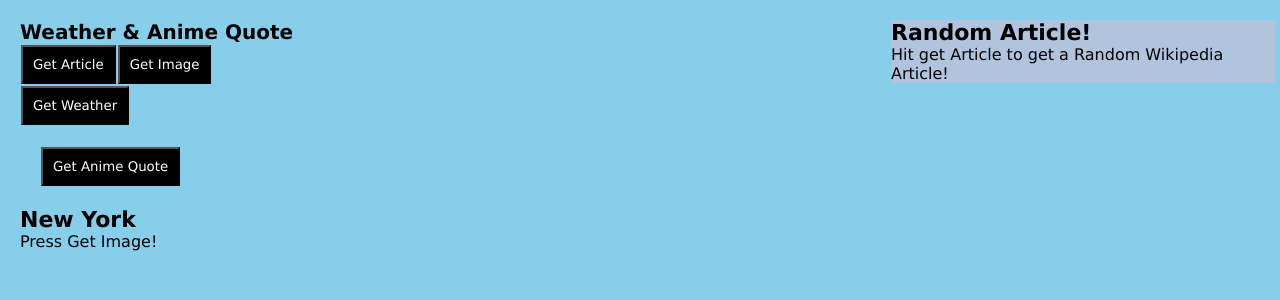
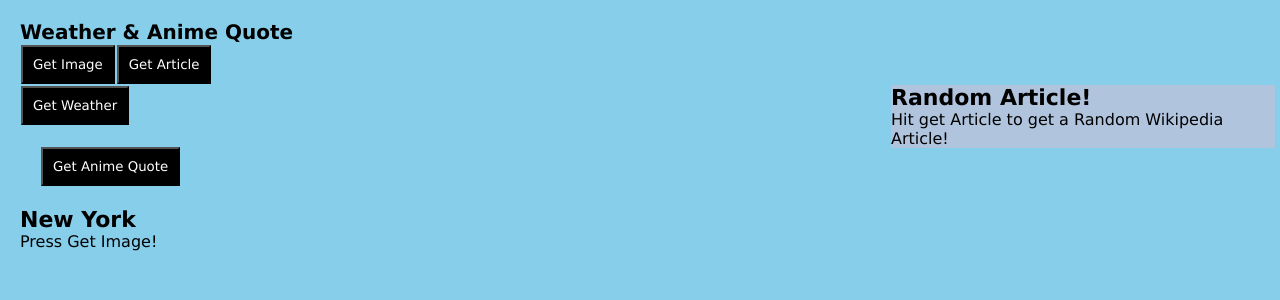
Before and after one commit to wy33/Web_Dev_Assignment5, a React (Create React App) app in the folder src/: page / in a window 1280 px wide. Shown: the top 300 px of the page. Built offline with nearby package versions, Linux system fonts and the light colour scheme.

Commit message:
Moved Articles into Features and added Redux for it

```diff
--- a/src/App.js
+++ b/src/App.js
@@ -1,18 +1,18 @@
 import { useReducer, useState } from "react";
 
-import ArticleList from "./Articles.js";
+import ArticleList from "./features/Article/Articles.js";
 import Weather from "./Weather.js";
 import AnimeQuote from "./features/AnimeQuote/AnimeQuote.js";
 import Image from "./Image.js"
 
 export default function Gallery() {
 	// const [quote, setQuote] = useState({ anime: null, character: null, quote: null });
-	const [article, setArticle] = useState({empty:true});
+	//const [article, setArticle] = useState({empty:true});
 	const [, forceUpdate] = useReducer(x => x + 1, 0);
 	const [imagedata, setImageData] = useState({ imageUrl: null });
 
 	// const quoteEndpoint = 'https://animechan.xyz/api/random';
-	const articleEndpoint = "https://en.wikipedia.org/api/rest_v1/page/random/summary";
+	// const articleEndpoint = "https://en.wikipedia.org/api/rest_v1/page/random/summary";
 	const imageEndpoint = 'https://api.unsplash.com/photos/random?query=newyorkcity&client_id=0-afBKY6mwQSalPCH365npBnVfjKlYNL6bIwH9Zz8PY'
 
 	// function handleGetQuoteClick() {
@@ -21,13 +21,13 @@ export default function Gallery() {
 	// 		.then(json => setQuote(json))
 	// 		.catch(error => console.error(error));
 	// }
-	function handleGetArticles() {
-		fetch(articleEndpoint)
-			.then(response => response.json())
-			.then(data => setArticle({ ...data }))
-			.catch(error => console.error(error));
-		//forceUpdate();
-	}
+	//function handleGetArticles() {
+	//	fetch(articleEndpoint)
+	//		.then(response => response.json())
+	//		.then(data => setArticle({ ...data }))
+	//		.catch(error => console.error(error));
+	//	//forceUpdate();
+	//}
 	function handleGetImage() {
 		fetch(imageEndpoint)
 		.then(response => response.json())
@@ -42,17 +42,16 @@ export default function Gallery() {
 	}
 
 	// console.log(quoteEndpoint);
-	console.log(articleEndpoint);
-	console.log(article);
+	//console.log(articleEndpoint);
+	//console.log(article);
 	console.log(imageEndpoint)
 
 	return (
 		<>
-			<ArticleList article={article} />
 			<h2>Weather & Anime Quote</h2>
 			{/* <button onClick={handleGetQuoteClick}>Get Anime Quote</button> */}
-			<button onClick={handleGetArticles}>Get Article</button>
 			<button onClick={handleGetImage}>Get Image</button>
+			<ArticleList />
 			<Weather/>
 			<AnimeQuote/>
 			<Image imageUrl={imagedata.imageUrl} />
--- a/src/Articles.js
+++ /dev/null
@@ -1,21 +0,0 @@
-import React from "react";
-
-export default function ArticleList({ article }) {
-	if (article.empty) {
-		return (
-			<div class="ArticleColumn">
-				<h1>Random Article!</h1>
-				<p>Hit get Article to get a Random Wikipedia Article!</p>
-			</div>
-		);
-	}
-	return (
-		<div class="ArticleColumn">
-			<h1>Random Article!</h1>
-			<br/>
-			<a href={article.content_urls.desktop.page}><h3>{article.title}</h3></a>
-			<img src={article.thumbnail.source}/>
-			<p>{article.extract}</p>
-		</div>
-	);
-}
--- a/src/app/store.js
+++ b/src/app/store.js
@@ -1,10 +1,12 @@
 import { configureStore } from '@reduxjs/toolkit';
 
 import animeQuoteReducer from '../features/AnimeQuote/AnimeQuoteSlice';
+import articleReducer from '../features/Article/ArticleSlice';
 
 export default configureStore({
     reducer: {
         // animeQuote: animeQuoteSlice.reducer
-        animeQuote: animeQuoteReducer
+        animeQuote: animeQuoteReducer,
+        article: articleReducer
     },
 })
--- /dev/null
+++ b/src/features/Article/ArticleSlice.js
@@ -0,0 +1,25 @@
+import { createSlice } from '@reduxjs/toolkit';
+
+export const articleSlice = createSlice({
+    name: 'article',
+    initialState: {
+        empty: true,
+        title: '',
+        content_urls: '',
+        thumbnail: '',
+        extract: ''
+    },
+    reducers: {
+        setArticle: (state, action) => {
+            state.empty = false;
+            state.title = action.payload.title;
+            state.content_urls = action.payload.content_urls;
+            state.thumbnail = action.payload.thumbnail;
+            state.extract = action.payload.extract;
+        }
+    }
+});
+
+export const { setArticle } = articleSlice.actions;
+
+export default articleSlice.reducer;
--- /dev/null
+++ b/src/features/Article/Articles.js
@@ -0,0 +1,41 @@
+import React from "react";
+import { useSelector, UseDispatch, useDispatch } from 'react-redux';
+
+import { setArticle } from './ArticleSlice.js';
+
+export default function ArticleList() {
+	const article = useSelector((state) => state.article);
+	const dispatch = useDispatch();
+
+	const getArticle = () => {
+		const articleEndpoint = "https://en.wikipedia.org/api/rest_v1/page/random/summary";
+
+		fetch(articleEndpoint)
+			.then(response => response.json())
+			.then(data => dispatch(setArticle({ ...data })))
+			.catch(error => console.error(error));
+	};
+	if (article.empty) {
+		return (
+			<>
+				<button onClick={getArticle}>Get Article</button>
+				<div class="ArticleColumn">
+					<h1>Random Article!</h1>
+					<p>Hit get Article to get a Random Wikipedia Article!</p>
+				</div>
+			</>
+		);
+	}
+	return (
+		<>
+			<button onClick={getArticle}>Get Article</button>
+			<div class="ArticleColumn">
+				<h1>Random Article!</h1>
+				<br/>
+				<a href={article.content_urls.desktop.page}><h3>{article.title}</h3></a>
+				<img src={article.thumbnail.source}/>
+				<p>{article.extract}</p>
+			</div>
+		</>
+	);
+}
```
Also changed, not shown: 1 other file (tests, documents, lock files or other folders).
